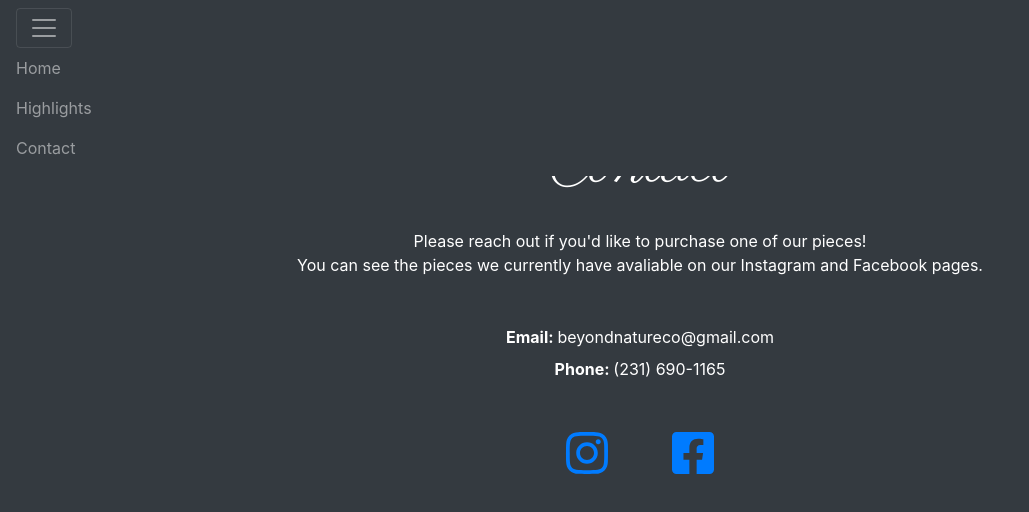
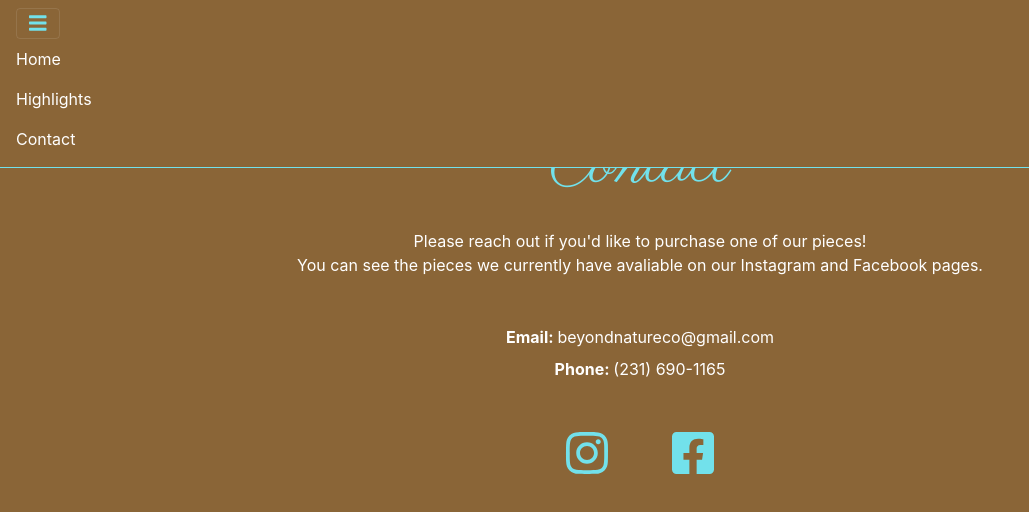
Before and after one commit to lawrencek1992/Beyond-Nature-CO, a React (Create React App) app: page /contact in a window 1280 px wide. Both pictures are taken after a click on the button 44 px from the left and 28 px from the top of the page. Shown: the top 512 px of the page, without its empty margins (0-1029 px from the left). Built offline with nearby package versions, Linux system fonts and the light colour scheme.

Commit message:
Update color scheme

```diff
--- a/src/App.css
+++ b/src/App.css
@@ -4,23 +4,42 @@
 :root {
   --grey: #343a40;
   --white: #fff;
+  --tan: #8a6537;
+  --cyan: #72E1EB;
 }
 
 /* Main styles */
-/* .App {
-????
-} */
+.App {
+ background-color: var(--tan);
+}
 
 #test {
   background-color: red;
 }
 
+.navbar-custom {
+  background-color: var(--tan);
+  border-bottom: solid var(--cyan) 1px;
+}
+
+.navlink-custom {
+  color: var(--white) !important;
+}
+
+.navlink-custom:hover {
+  color: var(--cyan) !important;
+}
+
+.navbar-toggle {
+  color: var(--cyan);
+}
 
 /* Home */
 
 .carousel {
-  margin-top: 50px;
+  margin-top: 45px;
   max-height: 100%;
+  border-bottom: solid var(--cyan) 1px;
 }
 
 .carousel-item {
@@ -35,7 +54,6 @@
 .home-container {
   padding: 0;
   color: var(--white);
-  background-color: var(--grey);
   height: 100vh;
   overflow: scroll;
   text-align: center;
@@ -57,13 +75,13 @@
 
 .home-description p {
   text-align: left;
+  color: var(--cyan);
 }
 
 /* Contact */
 .contact-container {
   padding-top: 5em;
   color: var(--white);
-  background-color: var(--grey);
   height: 100vh;
   overflow: scroll;
 }
@@ -71,10 +89,16 @@
 #contact-header {
   font-family: 'Parisienne', cursive;
   font-size: 4em;
+  color: var(--cyan);
 }
 
 .icon {
   font-size: 3em;
+  color: var(--cyan);
+}
+
+.icon:hover {
+  font-size: 3.5em;
 }
 
 /* Media queries for responsive design */
--- a/src/components/Contact.js
+++ b/src/components/Contact.js
@@ -21,7 +21,7 @@ const Contact = () => {
                     <b>Email: </b>
                     beyondnatureco@gmail.com
                 </Col>
-                <Col xs={12}>
+                <Col xs={12} >
                     <b>Phone: </b>
                     (231) 690-1165
                 </Col>
--- a/src/components/Header.js
+++ b/src/components/Header.js
@@ -1,17 +1,29 @@
 import React from "react";
 import Navbar from 'react-bootstrap/Navbar';
 import { Nav } from 'react-bootstrap';
+import { FontAwesomeIcon } from "@fortawesome/react-fontawesome";
+import { faBars } from "@fortawesome/free-solid-svg-icons";
 
 const Header = () => {
     return (
-        <Navbar collapseOnSelect fixed="top" bg="dark" expand="true" variant="dark">
-        <Navbar.Toggle aria-controls="basic-navbar-nav" />
+        <Navbar collapseOnSelect fixed="top" expand="true" className="navbar-custom" variant="dark" >
+        <Navbar.Toggle aria-controls="basic-navbar-nav" id="navbar-toggle">
+          <FontAwesomeIcon icon={faBars} className="navbar-toggle" />
+        </Navbar.Toggle>
         <Navbar.Collapse>
           <Nav className="mr-auto">
-            <Nav.Link href="/">Home</Nav.Link>
-            <Nav.Link href="/highlights">Highlights</Nav.Link>
-            <Nav.Link href="/contact">Contact</Nav.Link>
-            {/* <Nav.Link href="/login">Login</Nav.Link> */}
+            <Nav.Link href="/" className="navlink-custom">
+              Home
+            </Nav.Link>
+            <Nav.Link href="/highlights" className="navlink-custom">
+              Highlights
+            </Nav.Link>
+            <Nav.Link href="/contact" className="navlink-custom">
+              Contact
+            </Nav.Link>
+            {/* <Nav.Link href="/login" className="navlink-custom">
+              Login
+            </Nav.Link> */}
           </Nav>
         </Navbar.Collapse>
       </Navbar>
```
Also changed, not shown: 1 other file (tests, documents, lock files or other folders).
